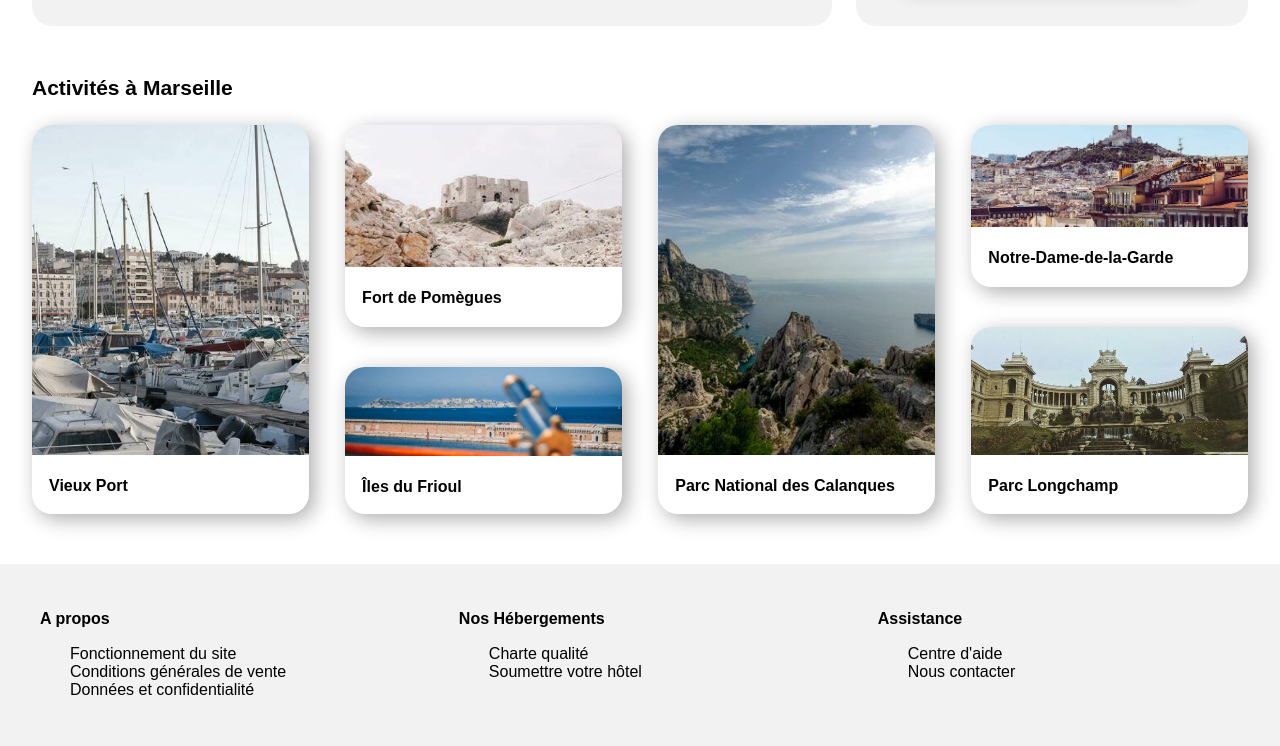
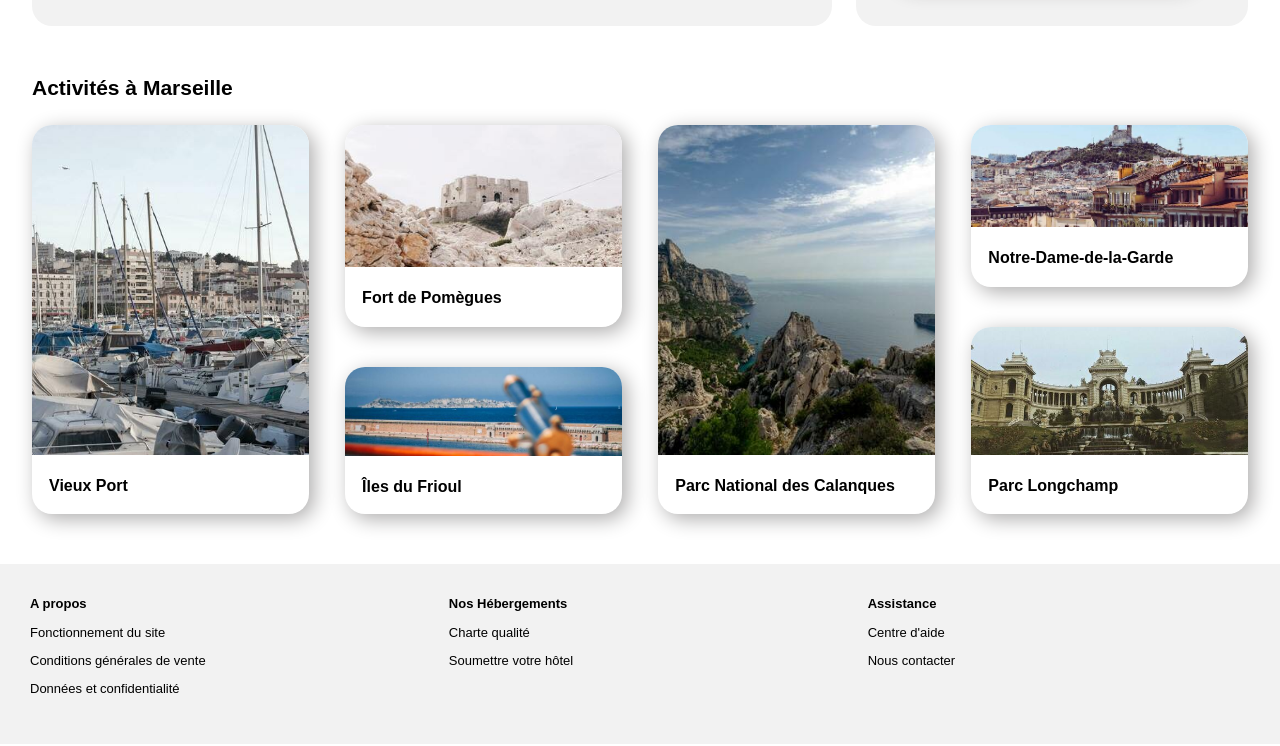
Before and after one commit to yusef-boulam/Projet_2, a plain HTML site: page HTML/index.html in a window 1280 px wide. Shown: the part 940-1686 px from the top of the page. Drawn offline with Linux system fonts and the light colour scheme.

Commit message:
reglage du footer

```diff
--- a/CSS/styles.css
+++ b/CSS/styles.css
@@ -483,14 +483,20 @@ section a {
 
 footer {
     width: 100%;
-    margin: 50px auto 0 auto;
+    margin-top:50px;
     /* min-width: 525px; */
     padding: 30px;
     background-color: #f2f2f2;
-    display: grid;
-    grid-template-columns: repeat(3, 1fr);
-    grid-template-rows: auto;
-    grid-column-gap: 3%;
+}
+
+.container-footer {
+  max-width: 1228px;
+  margin: 0 auto 0 auto;
+  display: grid;
+  grid-template-columns: repeat(3, 1fr);
+  grid-template-rows: auto;
+  grid-column-gap: 3%;
+
 }
 
 .container-lien-footer {
@@ -501,10 +507,24 @@ footer {
 .container-lien-footer ul {
   display: flex;
   flex-direction: column;
+  padding: 0;
 }
 
+.container-lien-footer li {
+  padding-top: 10px;
+}
+
+.container-lien-footer a {
+  outline: none;
+  text-decoration: none;
+  color: black;
+  font-size: 13px;
+  text-align: center;
+}
+
+
 .container-lien-footer h3 {
-  margin-left: 10px;
+  margin: 0;
 }
 
 
--- a/HTML/index.html
+++ b/HTML/index.html
@@ -320,28 +320,32 @@
 			</section>
 		</main>
 	</div>
+
+	<!--  FOOTER   -->
 	<footer>
+		<div class="container-footer">
 			<div class="container-lien-footer">
-			<h3>A propos</h3>
+				<h3><a href="#">A propos</h3>
 				<ul>
-				<li>Fonctionnement du site</li>
-				<li>Conditions générales de vente</li>
-				<li>Données et confidentialité</li>
+					<li><a href="#">Fonctionnement du site</a></li>
+					<li><a href="#">Conditions générales de vente</a></li>
+					<li><a href="#">Données et confidentialité</a></li>
 				</ul>
 			</div>
 			<div class="container-lien-footer">
-			<h3>Nos Hébergements</h3>
+				<h3><a href="#">Nos Hébergements</a></h3>
 				<ul>
-				<li>Charte qualité</li>
-				<li>Soumettre votre hôtel</li>
+					<li><a href="#">Charte qualité</a></li>
+					<li><a href="#">Soumettre votre hôtel</a></li>
 				</ul>
 			</div>
 			<div class="container-lien-footer">
-			<h3>Assistance</h3>
+				<h3><a href="#">Assistance</a></h3>
 				<ul>
-				<li>Centre d'aide</li>
-				<li>Nous contacter</li>
+					<li><a href="#">Centre d'aide</a></li>
+					<li><a href="#">Nous contacter</a></li>
 				</ul>
+			</div>
 		</div>
 	</footer>
 
```
Lines whose indentation alone changed are shown as unchanged.
